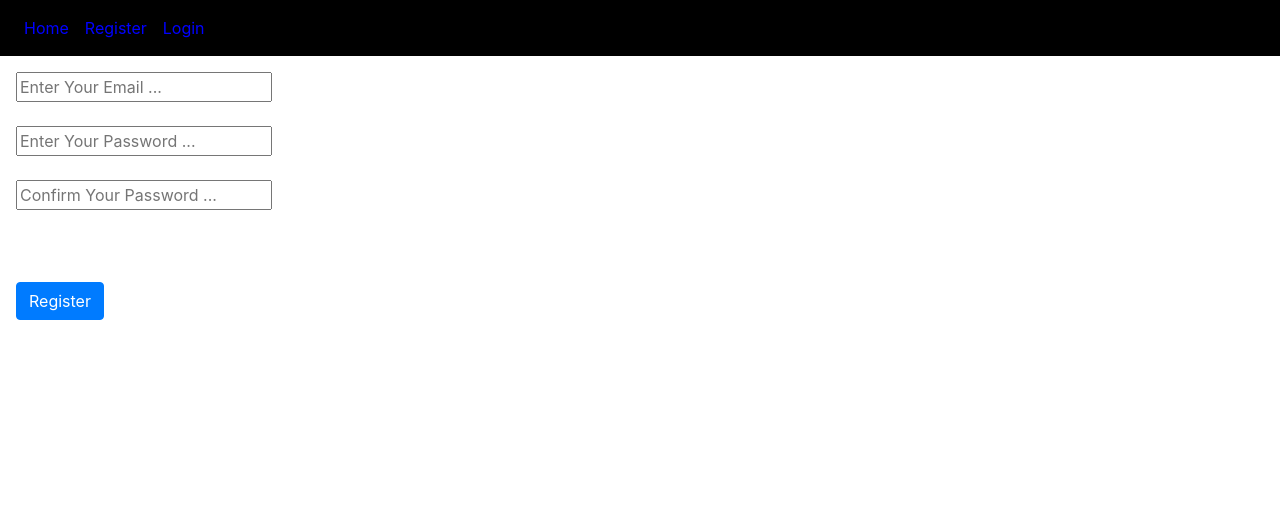
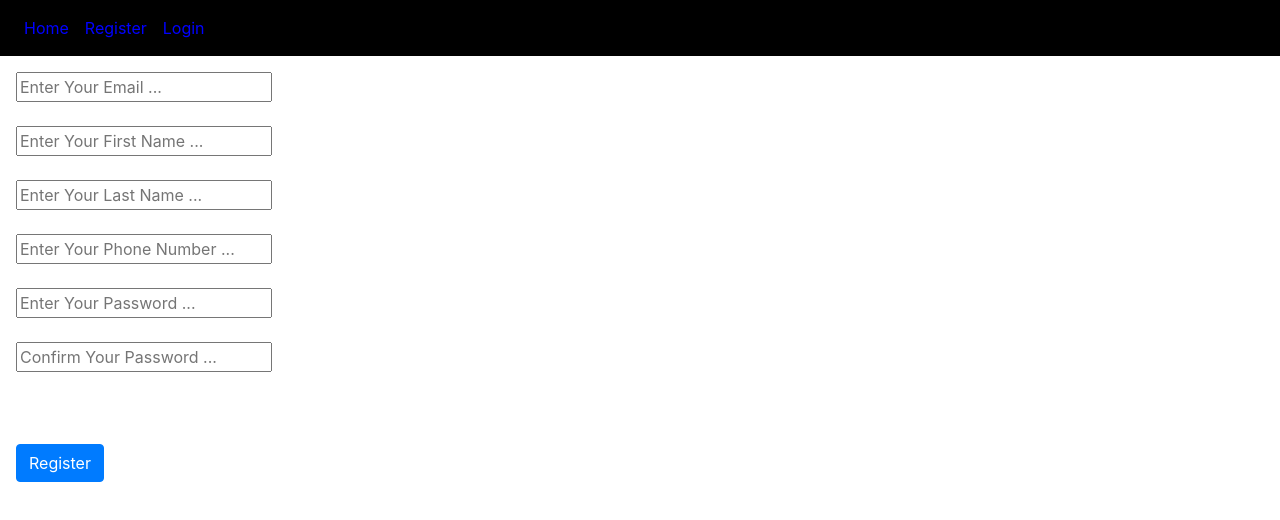
Before and after one commit to mostafaelsayed/organizer-frontend, a React (Create React App) app: page /register in a window 1280 px wide. Shown: the top 520 px of the page. Built offline with nearby package versions, Linux system fonts and the light colour scheme; no server answers; the database is empty.

Commit message:
add register component

```diff
--- a/src/Components/Register.js
+++ b/src/Components/Register.js
@@ -1,20 +1,78 @@
 import React from 'react';
 
 
-function Register(props) {
+// function Register(props) {
+//     return (
+//         <div>
+//             <form onSubmit={(e) => props.addUser(e)}>
+//                 <div><input type="email" name="email" placeholder="Enter Your Email ..." /></div>
+//                 <br />
+//                 <div><input type="text" name="firstName" placeholder="Enter Your First Name ..." /></div>
+//                 <br />
+//                 <div><input type="text" name="lastName" placeholder="Enter Your Last Name ..." /></div>
+//                 <br />
+//                 <div><input type="text" name="phoneNumber" placeholder="Enter Your Phone Number ..." /></div>
+//                 <br />
+//                 <div><input type="password" name="password" placeholder="Enter Your Password ..." /></div>
+//                 <br />
+//                 <div><input type="password" name="confirmPassword" placeholder="Confirm Your Password ..." /></div>
+//                 <br /><br /><br />
+
+//                 <button className="btn btn-primary">Register</button>
+
+//             </form>
+//         </div>
+//     );
+// }
+
+
+class Register extends React.Component {
+    constructor() {
+        super();
+
+        this.addUser = this.addUser.bind(this);
+    }
+
+    addUser(event) {
+        // event.preventDefault();
+        // const reservation = event.target.elements.reservation.value;
+        // console.log(reservation);
+
+        // this.props.startAddingReservation(reservation);
+        event.preventDefault();
+        console.log('the user : ', event.target.elements.email.value);
+        this.props.startAddingUser({
+            firstName: event.target.elements.firstName.value,
+            lastName: event.target.elements.lastName.value,
+            email: event.target.elements.email.value,
+            phoneNumber: event.target.elements.phoneNumber.value,
+            password: event.target.elements.password.value
+        });
+    }
+
+    render() {
         return (
-        <form>
-            <div><input type="text" name="email" placeholder="Enter Your Email ..." /></div>
+            <div>
+                <form onSubmit={(e) => this.addUser(e)}>
+                    <div><input type="email" name="email" placeholder="Enter Your Email ..." /></div>
+                    <br />
+                    <div><input type="text" name="firstName" placeholder="Enter Your First Name ..." /></div>
+                    <br />
+                    <div><input type="text" name="lastName" placeholder="Enter Your Last Name ..." /></div>
+                    <br />
+                    <div><input type="text" name="phoneNumber" placeholder="Enter Your Phone Number ..." /></div>
                     <br />
                     <div><input type="password" name="password" placeholder="Enter Your Password ..." /></div>
                     <br />
                     <div><input type="password" name="confirmPassword" placeholder="Confirm Your Password ..." /></div>
                     <br /><br /><br />
 
-            <button className="btn btn-primary" type="submit">Register</button>
+                    <button className="btn btn-primary">Register</button>
 
                 </form>
+            </div>
         );
+    }
 }
 
 
--- a/src/database/config.js
+++ b/src/database/config.js
@@ -11,8 +11,19 @@ const firebaseConfig = {
     measurementId: "G-79NQPF9Z5W"
 };
 
+// const config = {
+//     dev: {
+//         url: 'http://localhost:4000',
+//     },
+//     prod: {
+//         url: 'https://the-organizer-backend'
+//     }
+// };
+
+const apiUrl = window.location.href.startsWith('https') === true ? 'https://the-organizer-backend' : 'http://localhost:4000';
+
 firebase.initializeApp(firebaseConfig);
 
 const database = firebase.database();
 
-export {database};
+export {database, apiUrl};
--- a/src/redux/actions.js
+++ b/src/redux/actions.js
@@ -1,5 +1,16 @@
-import {database} from '../database/config';
+import {database, apiUrl} from '../database/config';
+import axios from 'axios';
 
+export function startAddingUser(user) {
+    return (dispatch) => {
+        return axios.post(apiUrl + '/api/register', user).then((success) => {
+            console.log('success adding user : ', success);
+            dispatch(addUser(user));
+        }).catch((err) => {
+            console.error('error adding user : ', err);
+        });
+    }
+}
 
 export function startAddingReservation(reservation) {
     return (dispatch) => {
@@ -75,3 +86,10 @@ export function addReservation(reservation) {
         reservation: reservation
     }
 }
+
+export function addUser(user) {
+    return {
+        type: "ADD_USER",
+        user: user
+    }
+}
```
Lines whose indentation alone changed are shown as unchanged.
